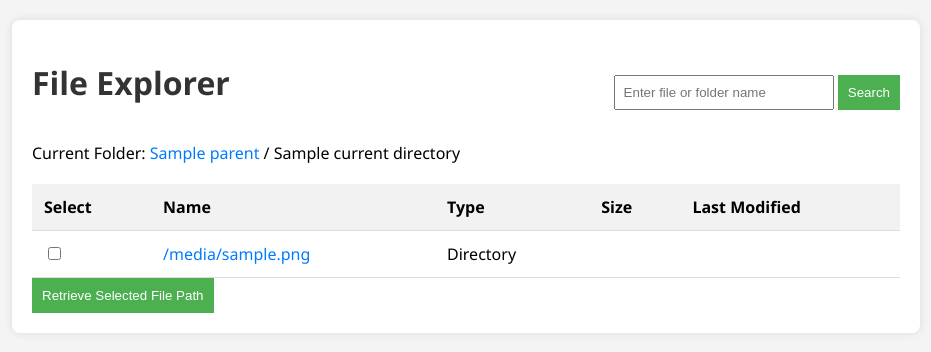
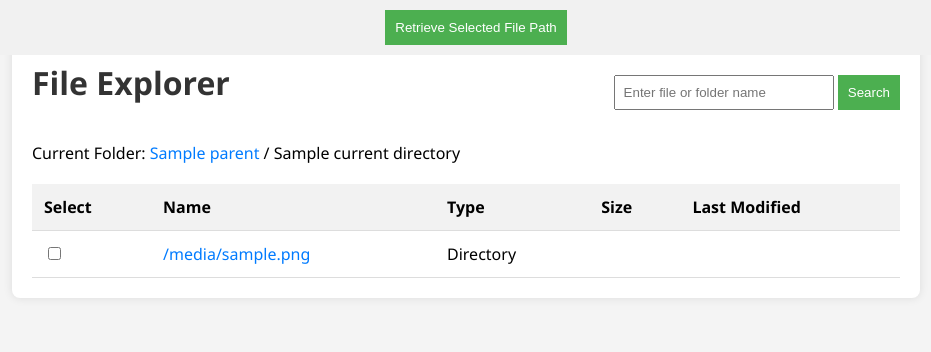
Before and after one commit to AbdurrahmanIdr/FileEXplorer_Web_Based, a Python web app: template templates/index.html in a window 1280 px wide. Shown: the top 352 px of the page, without its empty margins (174-1105 px from the left). Run offline with Jinja, Linux system fonts and the light colour scheme; the template is opened without the code that fills it: most values are stand-ins (such as "Sample title", 1, 10 or a date in 2020).

Commit message:
working on send button

```diff
--- a/static/styles.css
+++ b/static/styles.css
@@ -24,6 +24,16 @@ li {
     padding: 20px;
     border-radius: 8px;
     box-shadow: 0 0 10px rgba(0, 0, 0, 0.1);
+}
+
+.fixed-button {
+    position: fixed;
+    top: 0;
+    left: 0;
+    width: 100%;
+    background-color: #f1f1f1;
+    padding: 10px;
+    text-align: center;
 }
 
 table {
--- a/templates/index.html
+++ b/templates/index.html
@@ -12,10 +12,10 @@
         <h1>File Explorer</h1>
         <!-- Search Box -->
         <form action="{{ url_for('search') }}" method="GET" class="search-form">
-    <input type="text" id="search" name="query" placeholder="Enter file or folder name">
-    <button type="submit">Search</button>
-    <input type="hidden" name="dir" value="{{ current_directory }}">
-</form>
+            <input type="text" id="search" name="query" placeholder="Enter file or folder name">
+            <button type="submit">Search</button>
+            <input type="hidden" name="dir" value="{{ current_directory }}">
+        </form>
 
     </div>
     <p>Current Folder:
@@ -68,7 +68,10 @@
             {% endfor %}
             </tbody>
         </table>
-        <button type="submit">Retrieve Selected File Path</button>
+        <div class="fixed-button">
+            <button type="submit">Retrieve Selected File Path</button>
+        </div>
+
     </form>
 </div>
 </body>
```
